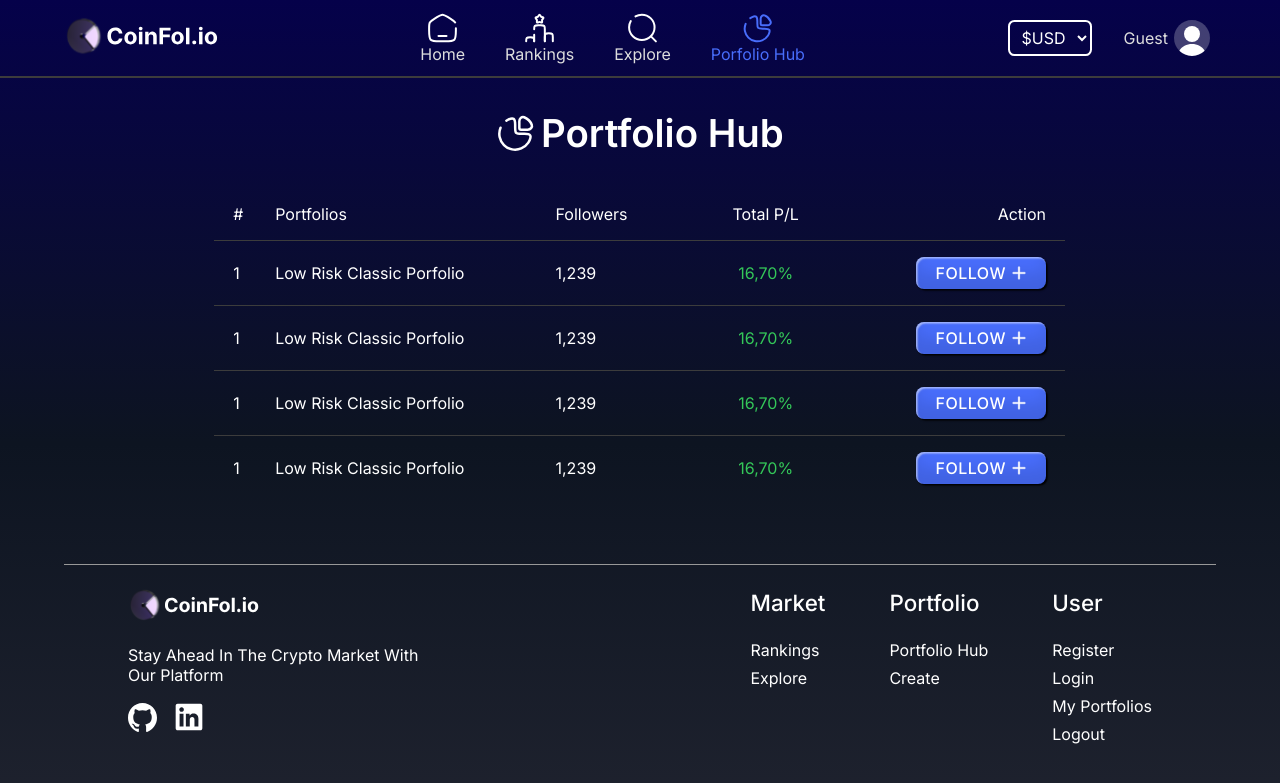
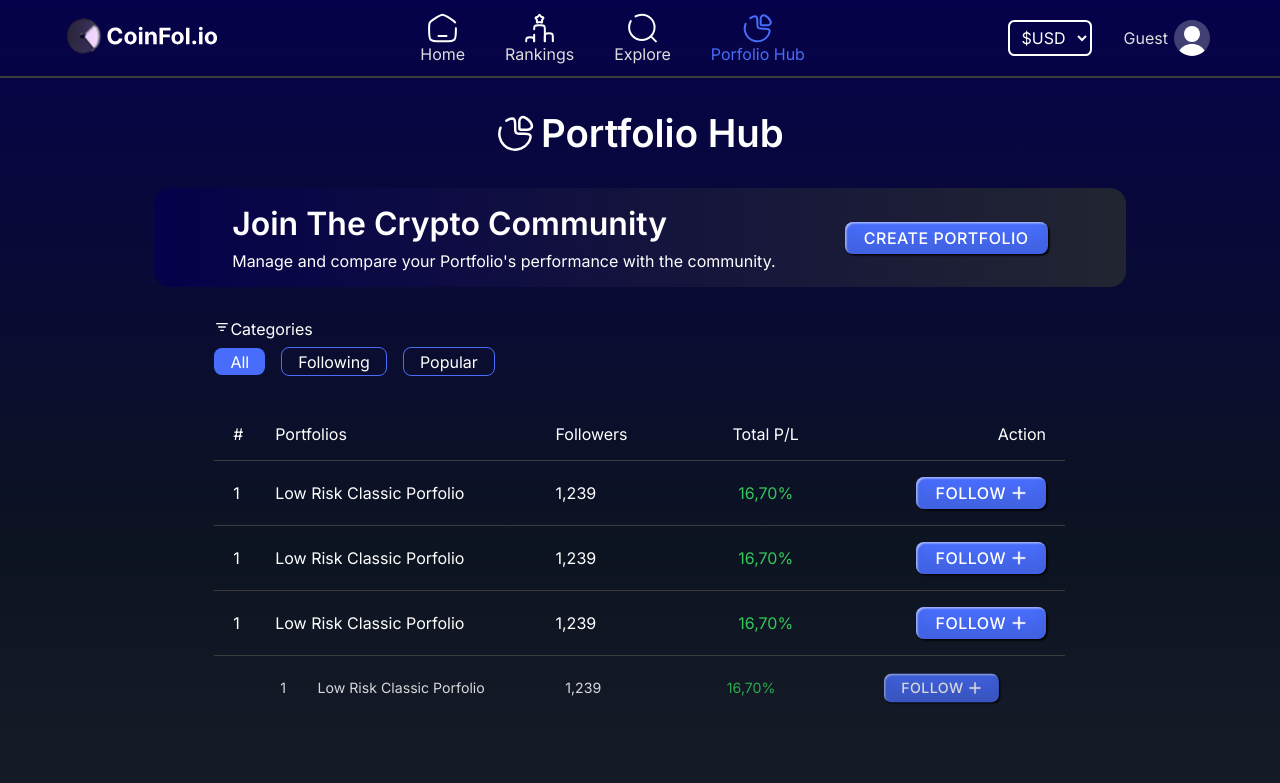
Before and after one commit to dimitarraychev/coinfolio, a React (Vite) app: page /hub in a window 1280 px wide. Shown: the top 783 px of the page. Built offline with nearby package versions, Linux system fonts and the light colour scheme; no server answers.

Commit message:
Added categories and create to Hub

```diff
--- a/src/pages/PortfolioHub/PortfolioHub.css
+++ b/src/pages/PortfolioHub/PortfolioHub.css
@@ -6,3 +6,26 @@
 	display: flex;
 	flex-direction: column;
 }
+
+section.portfolio-cta {
+	width: 80%;
+	margin: 1rem auto;
+	padding: 1rem;
+	display: flex;
+	align-items: center;
+	justify-content: center;
+	gap: 3rem;
+	border-radius: 1rem;
+	background: linear-gradient(to right, var(--deep-blue), var(--light));
+}
+
+section.portfolio-cta .cta-text {
+	flex: 0 0 60%;
+	display: flex;
+	flex-direction: column;
+	gap: 0.5rem;
+}
+
+section.portfolio-cta .cta-text p {
+	max-width: 66ch;
+}
--- a/src/pages/PortfolioHub/PortfolioHub.jsx
+++ b/src/pages/PortfolioHub/PortfolioHub.jsx
@@ -1,16 +1,51 @@
-import React from "react";
+import React, { useState, useEffect } from "react";
 import "./PortfolioHub.css";
 import hubIcon from "../../assets/icons/portfolio-icon-white.svg";
 import PortfolioTableRow from "../../components/PortfolioTableRow";
 import CryptoTable from "../../components/CryptoTable/CryptoTable";
+import { Link } from "react-router-dom";
+import Button from "../../components/Button/Button";
+import CategoriesMenu from "../../components/CategoriesMenu/CategoriesMenu";
+import { portfolioCategories } from "../../constants/categories";
 
 const PortfolioHub = () => {
+	const [category, setCategory] = useState("all");
+	const [isLoading, setIsLoading] = useState(false);
+
+	const categoriesHandler = (value) => {
+		setIsLoading(true);
+		setCategory(value);
+	};
+
+	useEffect(() => {
+		console.log(category);
+	}, [category]);
+
 	return (
 		<section className="hub">
 			<h2 className="page-header">
 				<img src={hubIcon} alt="hubIcon" />
 				Portfolio Hub
 			</h2>
+
+			<section className="portfolio-cta">
+				<div className="cta-text">
+					<h3>Join The Crypto Community</h3>
+					<p>
+						Manage and compare your Portfolio's performance with the
+						community.
+					</p>
+				</div>
+				<Link to={"/hub/create"}>
+					<Button text="Create Portfolio"></Button>
+				</Link>
+			</section>
+
+			<CategoriesMenu
+				categories={portfolioCategories}
+				category={category}
+				onCategoryChange={categoriesHandler}
+			/>
 
 			<div className="portfolios-wrapper">
 				<CryptoTable
```
